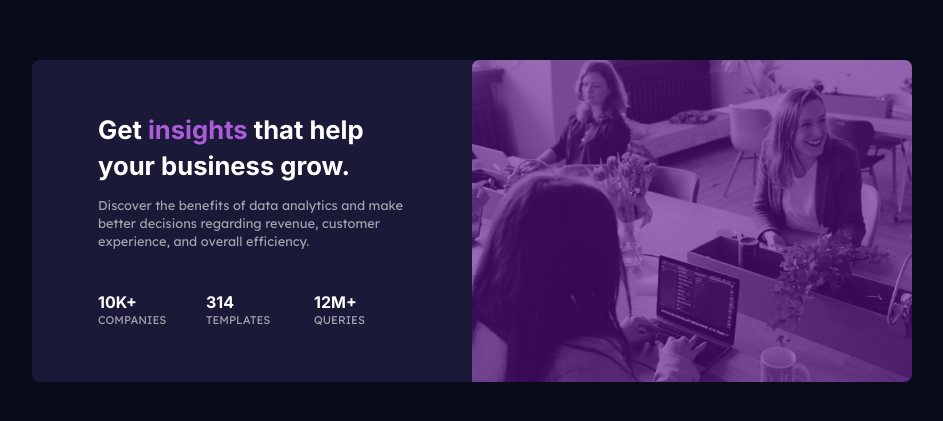
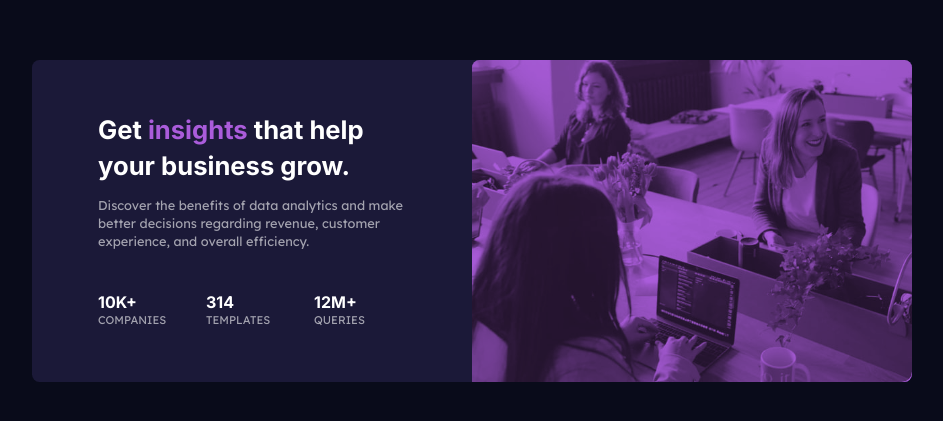
Before and after one commit to yorchAdalbert/stats-preview-card-component, a website: page src/index.html in a window 1280 px wide. Shown: the part 179-600 px from the top of the page, without its empty margins (168-1111 px from the left). Drawn offline with Linux system fonts and the light colour scheme.

Commit message:
Fixed image background color

```diff
--- a/src/index.html
+++ b/src/index.html
@@ -13,7 +13,7 @@
 <body>
     <article class="card">
         <picture class="card__img">
-            <img src="img/image-header-mobile.jpg" alt="">
+            <img src="img/image-header-mobile.jpg" alt="" aria-hidden="true">
         </picture>
         <div class="wrapper">
             <section class="card__content">
--- a/src/styles/sass/components/_card.scss
+++ b/src/styles/sass/components/_card.scss
@@ -12,13 +12,14 @@
     }
 
     .card__img {
-        background-color: $dark-violet;
+        background-color: $soft-violet;
         border-top-right-radius: .5em;
         border-top-left-radius: .5em;
 
         img {
             min-height: 100%;
-            opacity: .4;
+            opacity: .8;
+            mix-blend-mode: multiply;
             border-top-right-radius: .5em;
             border-top-left-radius: .5em;
         }
```
Also changed, not shown: src/styles/css/main.css, 1 other file.
